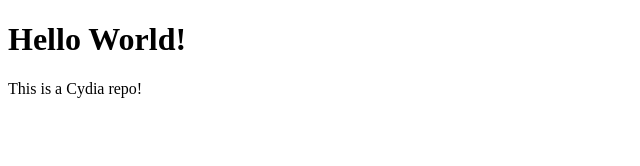
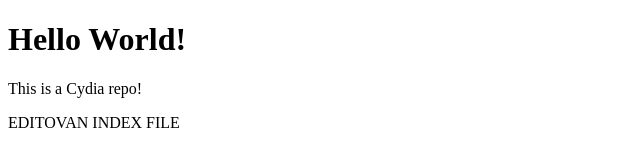
Before and after one commit to TheMaskedGuardian/iOSMaskedTweaks, a plain HTML site: page index.html in a window 1280 px wide. Shown: the whole page, without its empty margins (0-640 px from the left). Drawn offline with Linux system fonts and the light colour scheme.

Commit message:
Update index.html

```diff
--- a/index.html
+++ b/index.html
@@ -3,5 +3,6 @@
 <body>
 <h1>Hello World!</h1>
 <p>This is a Cydia repo!</p>
+<p>EDITOVAN INDEX FILE</p>
 </body>
 </html>
```
